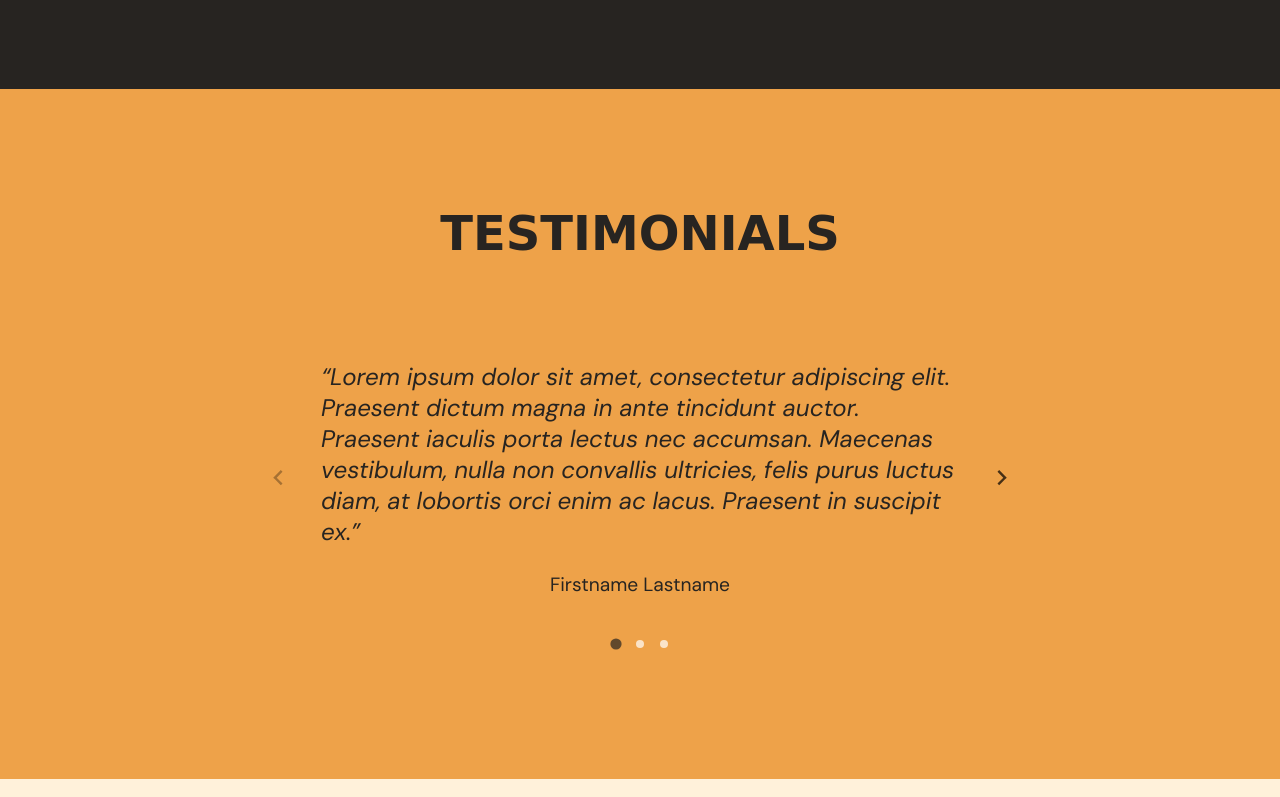
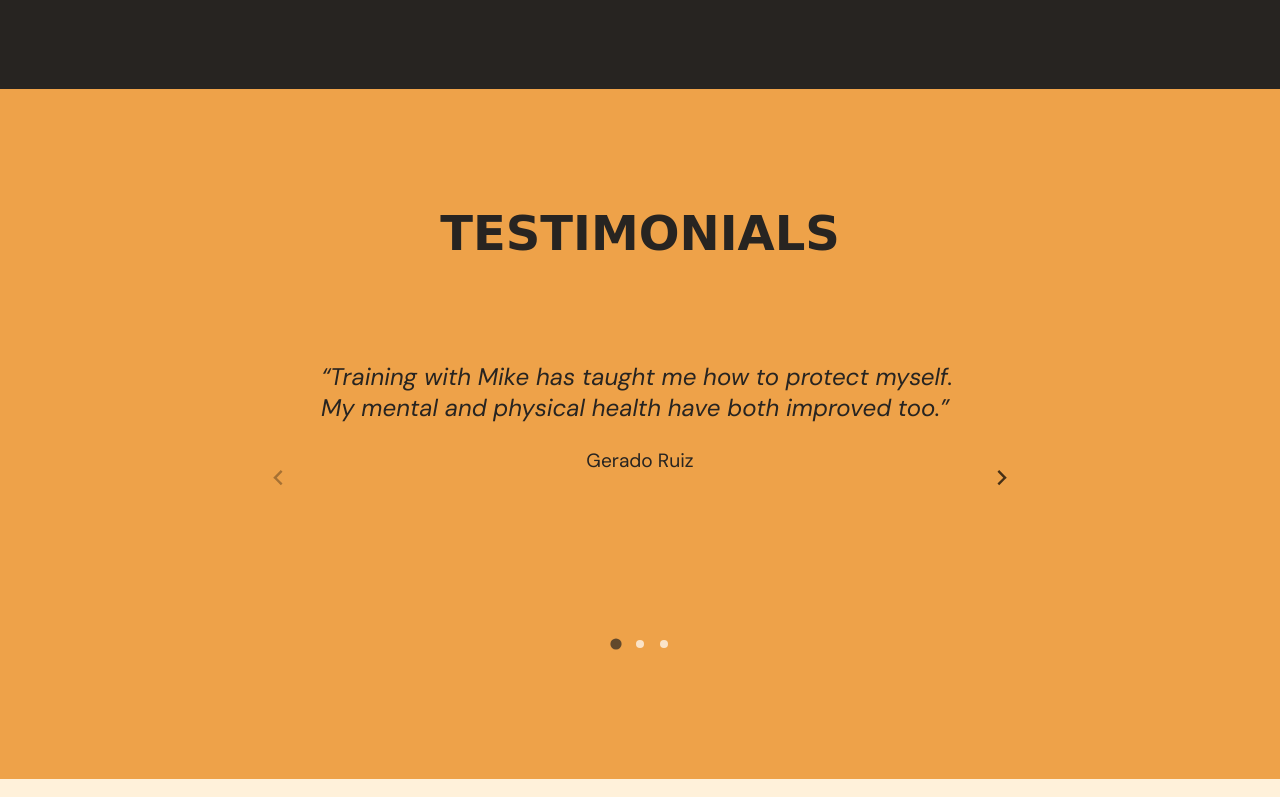
Before and after one commit to brooklynboxingtraining/website, a plain HTML site: page index.html in a window 1280 px wide. Shown: the part 2863-3660 px from the top of the page. Drawn offline with nearby package versions, Linux system fonts and the light colour scheme; a web font is replaced by a local one.

Commit message:
Update index.html
adding testimonial

```diff
--- a/index.html
+++ b/index.html
@@ -158,9 +158,9 @@
                     <ul class="splide__list">
                         <li class="splide__slide">
                             <blockquote>
-                                “Lorem ipsum dolor sit amet, consectetur adipiscing elit. Praesent dictum magna in ante tincidunt auctor. Praesent iaculis porta lectus nec accumsan. Maecenas vestibulum, nulla non convallis ultricies, felis purus luctus diam, at lobortis orci enim ac lacus. Praesent in suscipit ex.”
+                                “Training with Mike has taught me how to protect myself. My mental and physical health have both improved too.”
                             </blockquote>
-                            <p>Firstname Lastname</p>
+                            <p>Gerado Ruiz</p>
                         </li>
                         <li class="splide__slide">
                             <blockquote>
```
